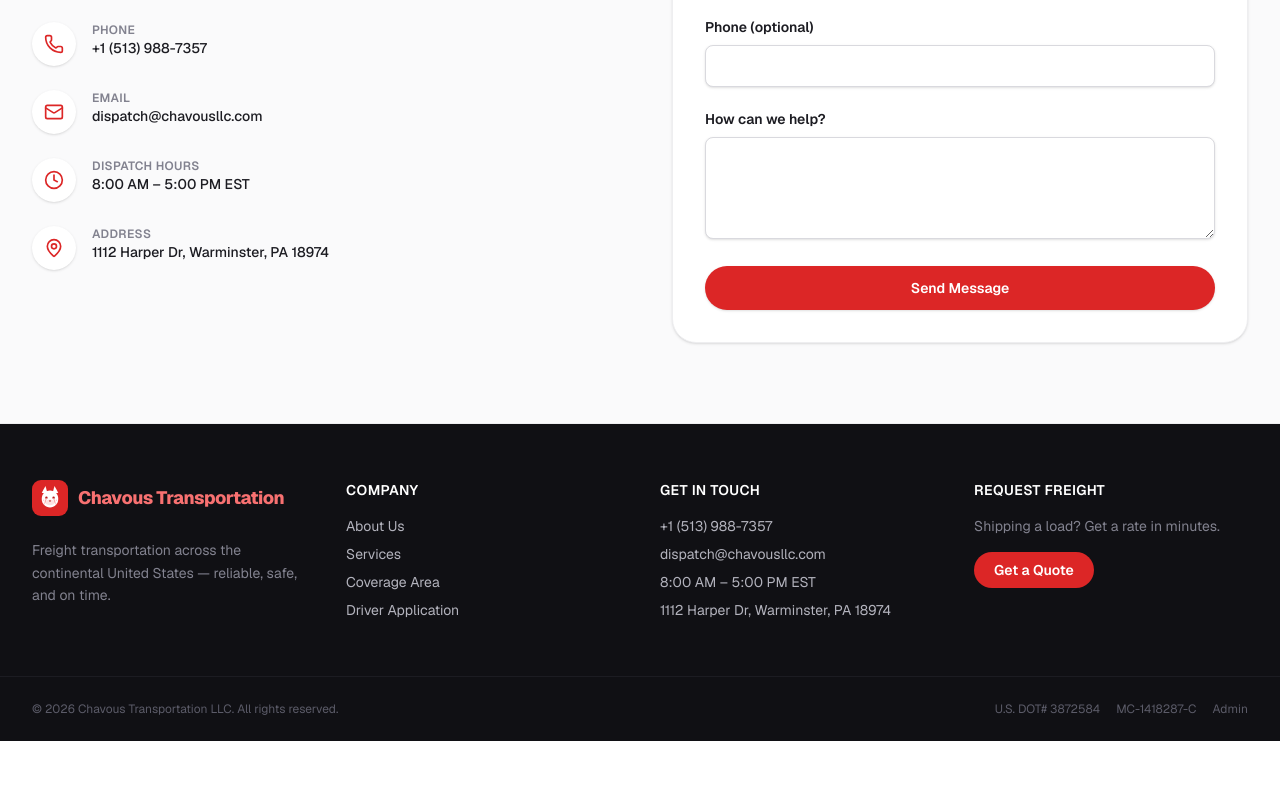
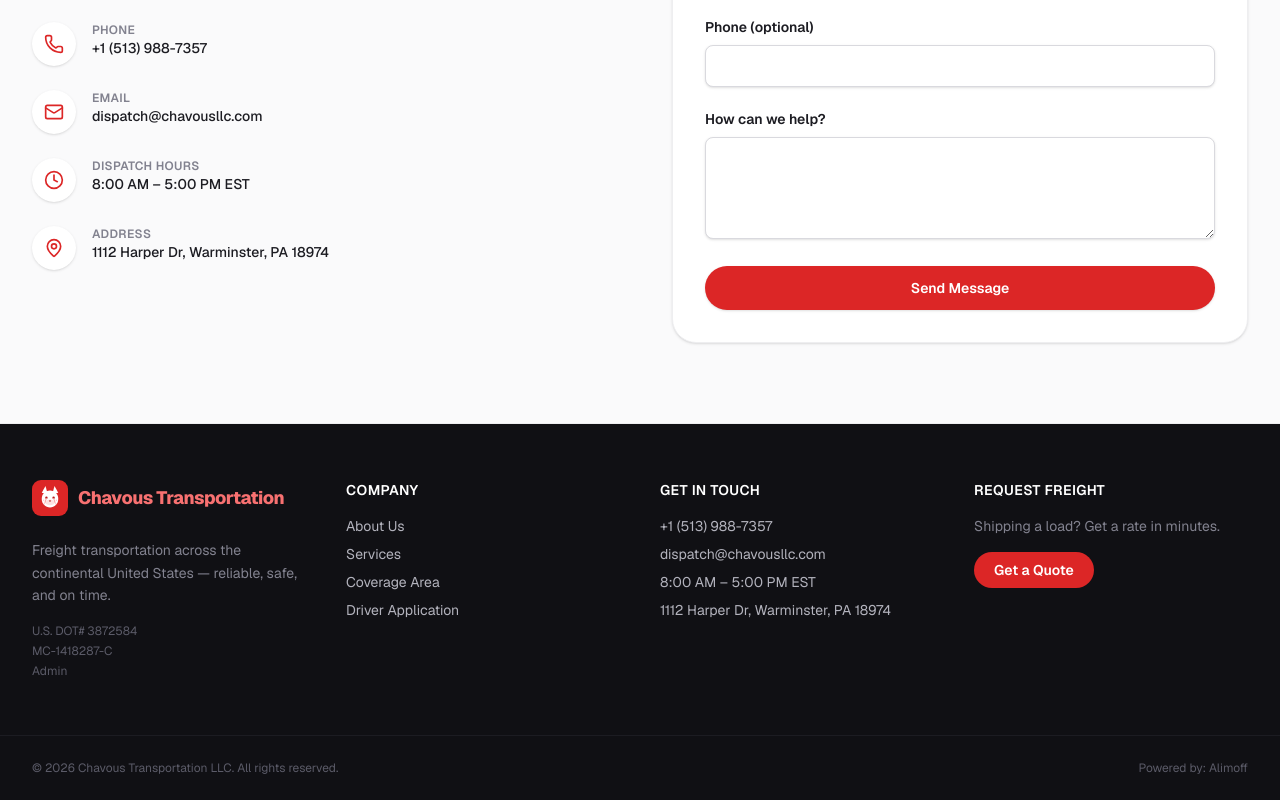
Before and after one commit to chavousllc/chavousllc, a Next.js app: page / in a window 1280 px wide. Shown: the part 3864-4664 px from the top of the page. Before the commit the page ends 4605 px from the top, so only its background shows below. Built offline with nearby package versions, Linux system fonts and the light colour scheme; no server answers; the database is empty.

Commit message:
Move DOT/MC/Admin links to footer logo column
Frees up the bottom bar for a "Powered by: Alimoff" credit link.

```diff
--- a/components/Footer.tsx
+++ b/components/Footer.tsx
@@ -13,6 +13,13 @@
             Freight transportation across the continental United States —
             reliable, safe, and on time.
           </p>
+          <div className="mt-4 flex flex-col gap-1 text-xs text-ink-500">
+            <span>{profile.dotNumber}</span>
+            <span>{profile.mcNumber}</span>
+            <Link href="/admin/login" className="hover:text-ink-300">
+              Admin
+            </Link>
+          </div>
         </div>
 
         <div>
@@ -69,13 +76,14 @@
             &copy; {new Date().getFullYear()} {profile.companyName}. All
             rights reserved.
           </p>
-          <div className="flex items-center gap-4">
-            <span>{profile.dotNumber}</span>
-            <span>{profile.mcNumber}</span>
-            <Link href="/admin/login" className="hover:text-ink-300">
-              Admin
-            </Link>
-          </div>
+          <a
+            href="https://lazizjonalimov.github.io/"
+            target="_blank"
+            rel="noopener noreferrer"
+            className="hover:text-ink-300"
+          >
+            Powered by: Alimoff
+          </a>
         </div>
       </div>
     </footer>
```
